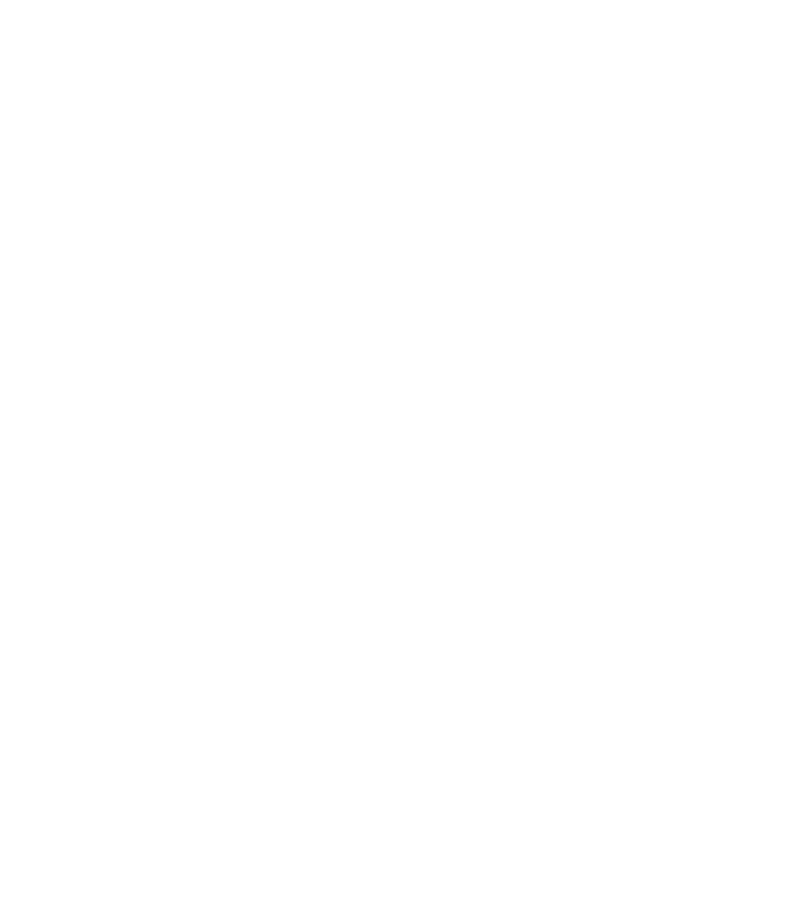
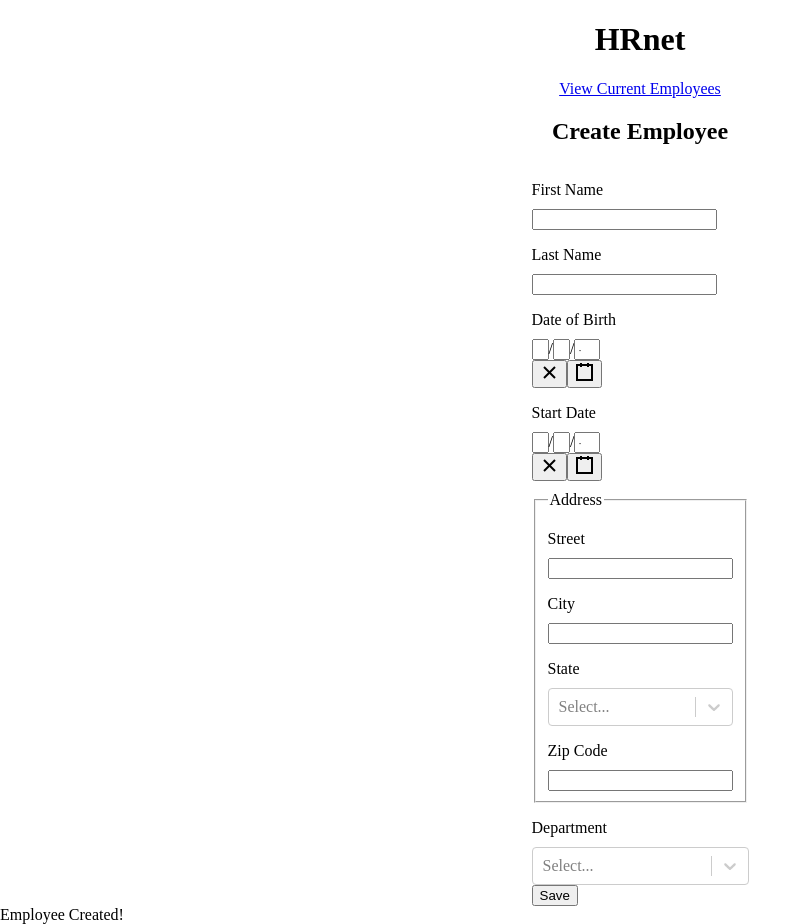
Before and after one commit to Mikgamer/michaelperard_14_14042022, a React (Create React App) app: page / in a window 1280 px wide. Shown: the whole page, without its empty margins (0-812 px from the left). Before the commit the page ends 800 px from the top, so only its background shows below. Built offline with nearby package versions, Linux system fonts and the light colour scheme.

Commit message:
feat : added form and router
Added react-hook-form, react-select,  react-date-picker and react-router-dom

```diff
--- a/package.json
+++ b/package.json
@@ -7,8 +7,12 @@
     "@testing-library/react": "^13.0.1",
     "@testing-library/user-event": "^13.5.0",
     "react": "^18.0.0",
+    "react-date-picker": "^8.4.0",
     "react-dom": "^18.0.0",
+    "react-hook-form": "^7.29.0",
+    "react-router-dom": "^6.3.0",
     "react-scripts": "5.0.1",
+    "react-select": "^5.3.0",
     "sass": "^1.50.0",
     "web-vitals": "^2.1.4"
   },
--- a/src/App.js
+++ b/src/App.js
@@ -1,9 +1,23 @@
-import './App.scss'
+import { Link } from "react-router-dom"
+import "./App.scss"
+
+import FormEmployee from "./components/FormEmployee"
 
 const App = () => {
   return (
-    <div className="App"></div>
-  );
+    <div className="App">
+      <div className="title">
+        <h1>HRnet</h1>
+      </div>
+      <div className="container">
+          <Link to="employees">View Current Employees</Link>
+          <h2>Create Employee</h2>
+          <FormEmployee />
+      </div>
+      <div id="confirmation" className="modal">Employee Created!</div>
+
+    </div>
+  )
 }
 
 export default App;
--- a/src/App.scss
+++ b/src/App.scss
@@ -0,0 +1,22 @@
+.title {
+  display: flex;
+  align-items: center;
+  justify-content: center;
+}
+
+.container {
+  display: flex;
+  flex-direction: column;
+  align-items: center;
+  justify-content: center;
+}
+
+label {
+  display: block;
+  margin-top: 1rem;
+  margin-bottom: 10px;
+}
+
+.address {
+  margin-top: 10px;
+}
--- /dev/null
+++ b/src/EmployeeList.js
@@ -0,0 +1,14 @@
+import { Link } from "react-router-dom"
+
+const EmployeeList = () => {
+
+  return (
+    <div id="employee-div" className="container">
+        <h1>Current Employees</h1>
+        <table id="employee-table" className="display"></table>
+        <Link to="/">Home</Link>
+    </div>
+  )
+}
+
+export default EmployeeList
--- /dev/null
+++ b/src/components/ControllerDatePicker.js
@@ -0,0 +1,21 @@
+import { Controller } from "react-hook-form"
+import DatePicker from 'react-date-picker'
+
+const ControllerDatePicker = (props) => {
+  return (
+    <Controller
+      name={props.name}
+      control={props.control}
+      render={({ field }) => (
+        <DatePicker
+          name="start-date"
+          onChange={(date) => field.onChange(date)}
+          value={field.value}
+          ref={props.labelRef}
+        />
+      )}
+    />
+  )
+}
+
+export default ControllerDatePicker
--- /dev/null
+++ b/src/components/ControllerSelect.js
@@ -0,0 +1,21 @@
+import { Controller } from "react-hook-form"
+import Select from 'react-select'
+
+// props = { name, control, options, inputId }
+const ControllerSelect = (props) => {
+  return (
+    <Controller
+      name={props.name}
+      control={props.control}
+      render={({ field }) => (
+        <Select
+          options={props.options} onChange={(data) => {field.onChange(data.value)} }
+          value={props.options.find(option => option.value === field.value)}
+          inputId={props.inputId}
+        />
+      )}
+    />
+  )
+}
+
+export default ControllerSelect
--- /dev/null
+++ b/src/components/FormEmployee.js
@@ -0,0 +1,78 @@
+import { useForm } from "react-hook-form"
+import { useRef } from "react"
+import ControllerDatePicker from "./ControllerDatePicker"
+import ControllerSelect from "./ControllerSelect"
+
+const FormEmployee = () => {
+  const { register, handleSubmit, control } = useForm()
+  const saveEmployee = data => {console.log(data)}
+
+  const dateOfBirth = useRef(null),
+        startDate = useRef(null)
+  const DatePickerFocusByRef = (ref) => { ref.current.wrapper.querySelector("[name=day]").focus() }
+
+  const states = [
+    { "name": "Alabama", "abbreviation": "AL" }, { "name": "Alaska", "abbreviation": "AK" }, { "name": "American Samoa", "abbreviation": "AS" },
+    { "name": "Arizona", "abbreviation": "AZ" }, { "name": "Arkansas", "abbreviation": "AR" }, { "name": "California", "abbreviation": "CA" },
+    { "name": "Colorado", "abbreviation": "CO" }, { "name": "Connecticut", "abbreviation": "CT" }, { "name": "Delaware", "abbreviation": "DE" },
+    { "name": "District Of Columbia", "abbreviation": "DC" }, { "name": "Federated States Of Micronesia", "abbreviation": "FM" }, { "name": "Florida", "abbreviation": "FL" },
+    { "name": "Georgia", "abbreviation": "GA" }, { "name": "Guam", "abbreviation": "GU" }, { "name": "Hawaii", "abbreviation": "HI" },
+    { "name": "Idaho", "abbreviation": "ID" }, { "name": "Illinois", "abbreviation": "IL" }, { "name": "Indiana", "abbreviation": "IN" },
+    { "name": "Iowa", "abbreviation": "IA" }, { "name": "Kansas", "abbreviation": "KS" }, { "name": "Kentucky", "abbreviation": "KY" },
+    { "name": "Louisiana", "abbreviation": "LA" }, { "name": "Maine", "abbreviation": "ME" }, { "name": "Marshall Islands", "abbreviation": "MH" },
+    { "name": "Maryland", "abbreviation": "MD" }, { "name": "Massachusetts", "abbreviation": "MA" }, { "name": "Michigan", "abbreviation": "MI" },
+    { "name": "Minnesota", "abbreviation": "MN" }, { "name": "Mississippi", "abbreviation": "MS" }, { "name": "Missouri", "abbreviation": "MO" },
+    { "name": "Montana", "abbreviation": "MT" }, { "name": "Nebraska", "abbreviation": "NE" }, { "name": "Nevada", "abbreviation": "NV" },
+    { "name": "New Hampshire", "abbreviation": "NH" }, { "name": "New Jersey", "abbreviation": "NJ" }, { "name": "New Mexico", "abbreviation": "NM" },
+    { "name": "New York", "abbreviation": "NY" }, { "name": "North Carolina", "abbreviation": "NC" }, { "name": "North Dakota", "abbreviation": "ND" },
+    { "name": "Northern Mariana Islands", "abbreviation": "MP" }, { "name": "Ohio", "abbreviation": "OH" }, { "name": "Oklahoma", "abbreviation": "OK" },
+    { "name": "Oregon", "abbreviation": "OR" }, { "name": "Palau", "abbreviation": "PW" }, { "name": "Pennsylvania", "abbreviation": "PA" },
+    { "name": "Puerto Rico", "abbreviation": "PR" }, { "name": "Rhode Island", "abbreviation": "RI" }, { "name": "South Carolina", "abbreviation": "SC" },
+    { "name": "South Dakota", "abbreviation": "SD" }, { "name": "Tennessee", "abbreviation": "TN" }, { "name": "Texas", "abbreviation": "TX" },
+    { "name": "Utah", "abbreviation": "UT" }, { "name": "Vermont", "abbreviation": "VT" }, { "name": "Virgin Islands", "abbreviation": "VI" },
+    { "name": "Virginia", "abbreviation": "VA" }, { "name": "Washington", "abbreviation": "WA" }, { "name": "West Virginia", "abbreviation": "WV" },
+    { "name": "Wisconsin", "abbreviation": "WI" }, { "name": "Wyoming", "abbreviation": "WY" }
+  ],
+        optionsStates = states.map( item => ({ value : item.abbreviation, label : item.name }) ),
+        department = ["Sales", "Marketing", "Engineering", "Human Resources", "Legal"],
+        optionsDepartment = department.map( item => ({ value : item, label : item }) )
+
+  return (
+    <form onSubmit={handleSubmit(saveEmployee)}>
+        <label htmlFor="first-name">First Name</label>
+        <input type="text" id="first-name" {...register("firstName")} />
+
+        <label htmlFor="last-name">Last Name</label>
+        <input type="text" id="last-name" {...register("lastName")} />
+
+        <label onClick={()=>DatePickerFocusByRef(dateOfBirth)}>Date of Birth</label>
+        <ControllerDatePicker name="dateOfBirth" control={control} labelRef={dateOfBirth} />
+
+        <label onClick={()=>DatePickerFocusByRef(startDate)}>Start Date</label>
+        <ControllerDatePicker name="startDate" control={control} labelRef={startDate} />
+
+        <fieldset className="address">
+            <legend>Address</legend>
+
+            <label htmlFor="street">Street</label>
+            <input id="street" type="text" {...register("address.street")} />
+
+            <label htmlFor="city">City</label>
+            <input id="city" type="text" {...register("address.city")} />
+
+            <label htmlFor="state">State</label>
+            <ControllerSelect name="state" control={control} options={optionsStates} inputId="state" />
+
+            <label htmlFor="zip-code">Zip Code</label>
+            <input id="zip-code" type="number" {...register("address.zipCode")} />
+        </fieldset>
+
+        <label htmlFor="department">Department</label>
+        <ControllerSelect name="department" control={control} options={optionsDepartment} inputId="department" />
+
+        <button type="submit" >Save</button>
+    </form>
+  )
+}
+
+export default FormEmployee
--- a/src/index.js
+++ b/src/index.js
@@ -1,11 +1,20 @@
-import React from 'react'
-import ReactDOM from 'react-dom/client'
-import './index.scss'
-import App from './App'
+import React from "react"
+import ReactDOM from "react-dom/client"
+import { BrowserRouter, Routes, Route } from "react-router-dom";
+import "./index.scss"
 
-const root = ReactDOM.createRoot(document.getElementById('root'))
+import App from "./App"
+import EmployeeList from "./EmployeeList"
+
+const root = ReactDOM.createRoot(document.getElementById("root"))
+
 root.render(
   <React.StrictMode>
-    <App />
+    <BrowserRouter>
+      <Routes>
+        <Route path="/" element={<App />} />
+        <Route path="/employees" element={<EmployeeList />} />
+      </Routes>
+    </BrowserRouter>
   </React.StrictMode>
 )
```
Also changed, not shown: 2 other files (tests, documents, lock files or other folders).
